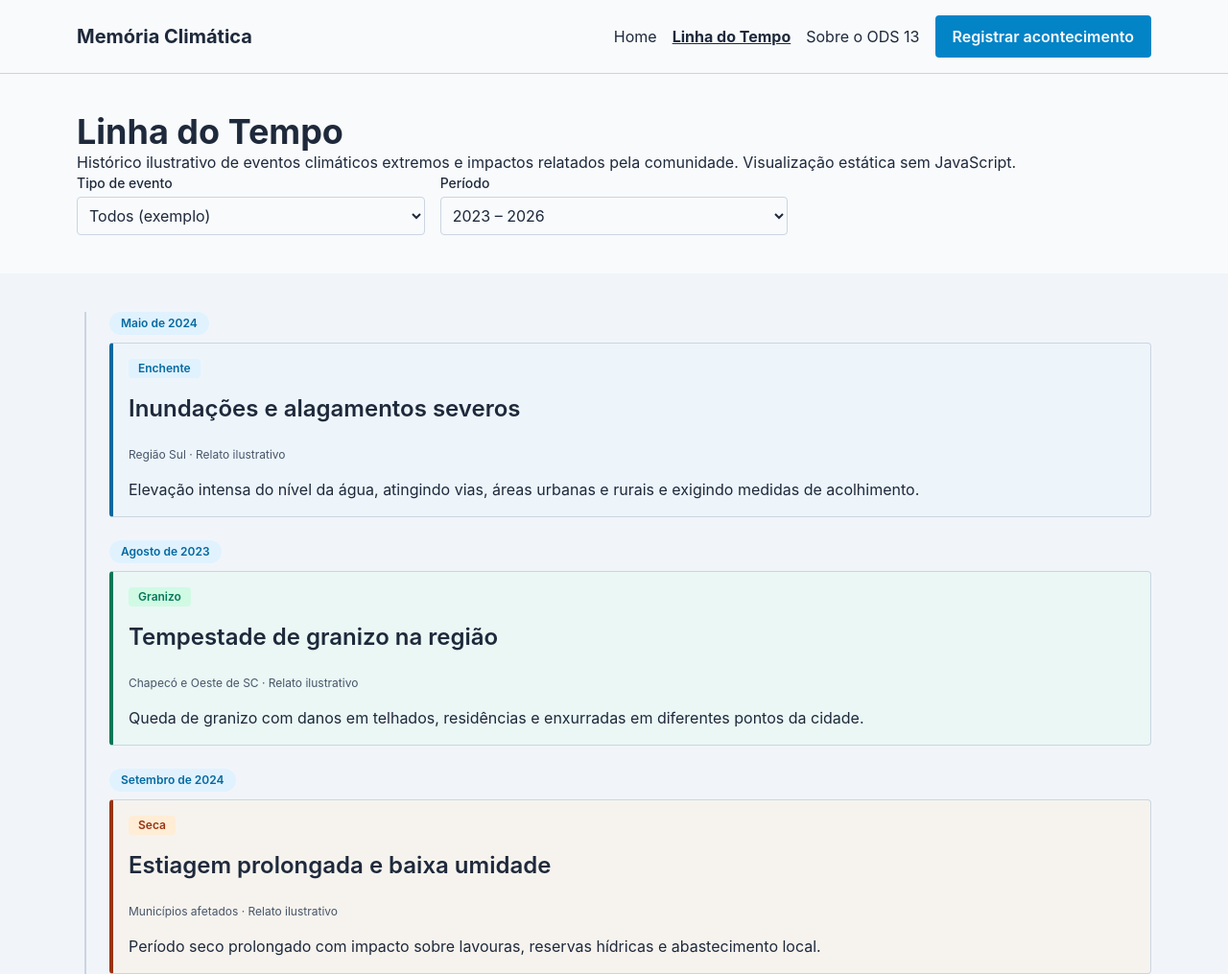
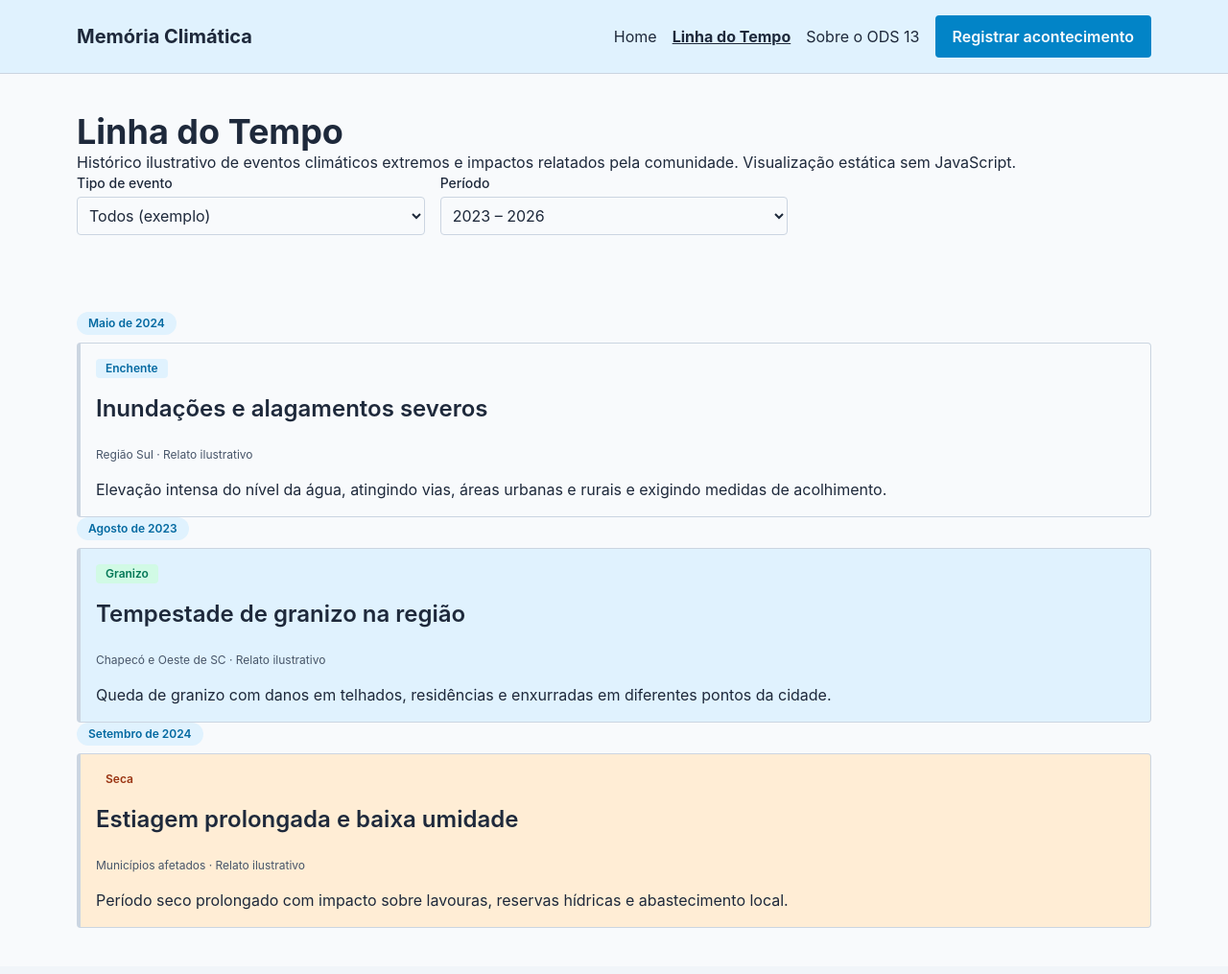
Before and after one commit to LucasFerron/memoria-climatica, a website: page linha-do-tempo.html in a window 1280 px wide. Shown: the top 1015 px of the page at 96% size. Drawn offline with Linux system fonts and the light colour scheme.

Commit message:
mudando as cores da navbar e editando cards da linha do tempo

```diff
--- a/css/paginas/linha-do-tempo.css
+++ b/css/paginas/linha-do-tempo.css
@@ -1,7 +1,7 @@
 @layer components {
-  .timeline-lista {
+  /* .timeline-lista {
     @apply list-none p-0 m-0 flex flex-col gap-6 border-l-2 border-borda pl-6 ml-2;
-  }
+  } */
 
   .timeline-item {
     @apply flex flex-col gap-2;
@@ -15,7 +15,7 @@
     @apply bg-fundo border-l-4;
   }
 
-  .timeline-item:has(.tag-enchente) .card {
+  /* .timeline-item:has(.tag-enchente) .card {
     @apply border-l-azul-escuro bg-azul-pastel/25;
   }
 
@@ -25,7 +25,7 @@
 
   .timeline-item:has(.tag-seca) .card {
     @apply border-l-terracota-escuro bg-terracota-pastel/30;
-  }
+  } */
 
   .timeline-local {
     @apply text-xs text-texto-suave mb-2;
--- a/linha-do-tempo.html
+++ b/linha-do-tempo.html
@@ -10,7 +10,7 @@
 <body>
   <a class="pular-conteudo" href="#conteudo">Ir para o conteúdo</a>
 
-  <header class="navbar">
+  <header class="navbar bg-azul-pastel">
     <a class="logo" href="index.html">Memória Climática</a>
     <nav aria-label="Principal">
       <ul class="menu">
@@ -22,7 +22,7 @@
     </nav>
   </header>
 
-  <main id="conteudo">
+  <main id="conteudo" class="text-texto">
     <section class="section" aria-labelledby="titulo-timeline">
       <h1 id="titulo-timeline">Linha do Tempo</h1>
       <p>Histórico ilustrativo de eventos climáticos extremos e impactos relatados pela comunidade. Visualização estática sem JavaScript.</p>
@@ -48,7 +48,7 @@
       </form>
     </section>
 
-    <section class="section fundo-cinza" aria-label="Ocorrências registradas">
+    <section class="section bg-fundo" aria-label="Ocorrências registradas">
       <ol class="timeline-lista">
         <li class="timeline-item">
           <span class="timeline-data">Maio de 2024</span>
@@ -62,7 +62,7 @@
 
         <li class="timeline-item">
           <span class="timeline-data">Agosto de 2023</span>
-          <article class="card">
+          <article class="card bg-azul-pastel">
             <span class="tag tag-granizo">Granizo</span>
             <h2 class="titulo-card">Tempestade de granizo na região</h2>
             <p class="timeline-local">Chapecó e Oeste de SC · Relato ilustrativo</p>
@@ -72,7 +72,7 @@
 
         <li class="timeline-item">
           <span class="timeline-data">Setembro de 2024</span>
-          <article class="card">
+          <article class="card bg-terracota-pastel">
             <span class="tag tag-seca">Seca</span>
             <h2 class="titulo-card">Estiagem prolongada e baixa umidade</h2>
             <p class="timeline-local">Municípios afetados · Relato ilustrativo</p>
```
Also changed, not shown: index.html (+1 -1 lines), registrar.html (+1 -1 lines), sobre-ods13.html (+1 -1 lines), css/output.css.
